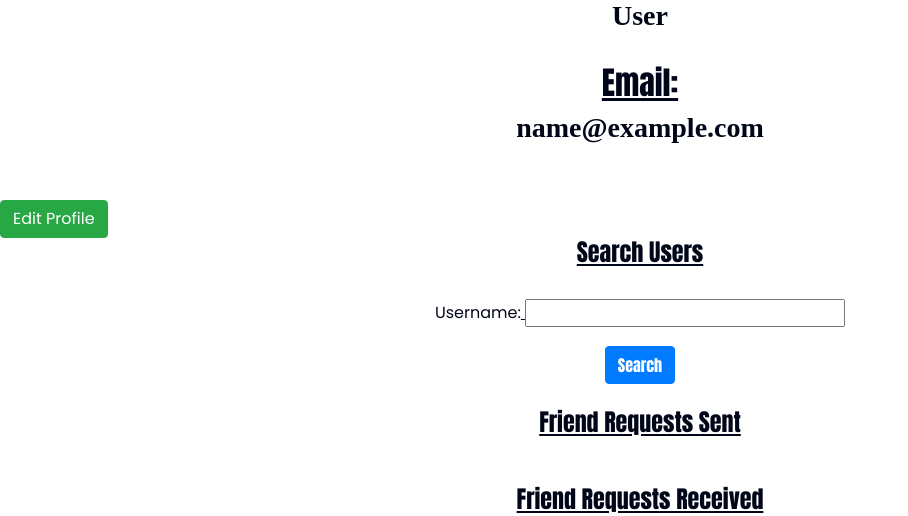
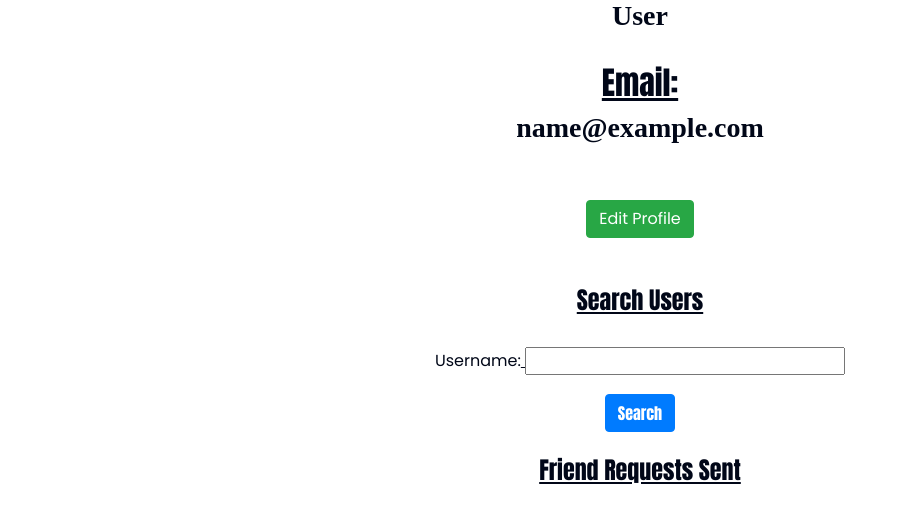
Before and after one commit to SujalSuryawanshi/Assanj, a Django app: a page that uses templates/profile.html in a window 1280 px wide. Shown: the part 438-954 px from the top of the page, without its empty margins (0-908 px from the left). Run offline with Django 5.2, Linux system fonts and the light colour scheme; the visitor is signed in with stand-in values (Sample User, id 1); data comes from the database, SQL or seed files in the repository; data that the repository does not hold is empty; some web fonts are replaced.

Commit message:
Update profile.html

```diff
--- a/templates/profile.html
+++ b/templates/profile.html
@@ -32,8 +32,11 @@
 </h3>
 <br>
 <br>
-<a href={% url "edit_profile" %} class='btn btn-success'>Edit Profile</a>
-
+<div class='menu-title'>
+    <a href={% url "edit_profile" %} class='btn btn-success'>Edit Profile</a>
+</div>
+<br>
+<br>
 <h4 class="anton-regular">Search Users</h4>
 <br>
 <form method="get" class="anton-regular" action="{% url 'search_users' %}">
```
